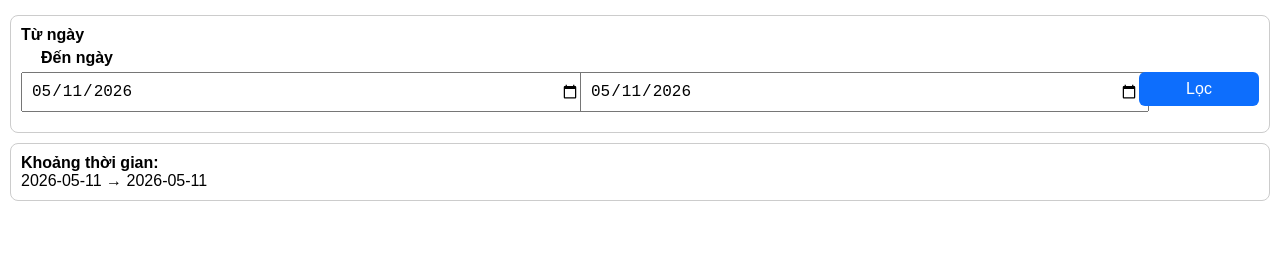
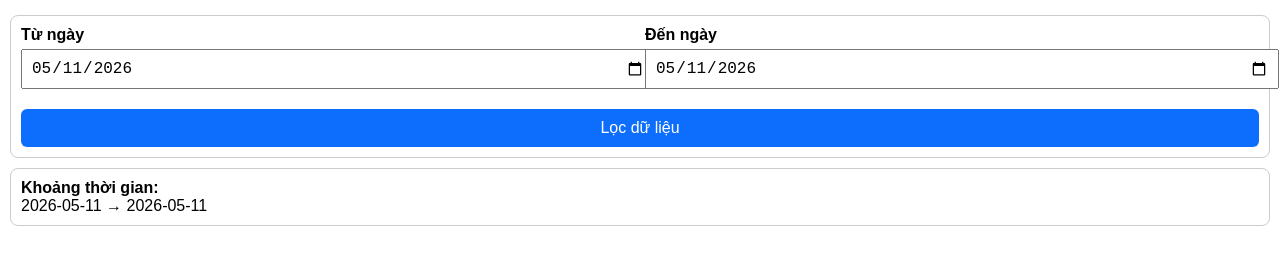
Before and after one commit to lehuulong1611-tech/cuonghuong-api, a website: page xlthue.html in a window 1280 px wide. Shown: the part 44-308 px from the top of the page. Drawn offline with Linux system fonts and the light colour scheme.

Commit message:
Update xlthue.html

```diff
--- a/xlthue.html
+++ b/xlthue.html
@@ -53,27 +53,33 @@ button {
 <!-- CHỌN NHANH -->
 <div class="box">
 
-    <label style="font-weight:600;">Từ ngày</label>
-    <label style="font-weight:600; margin-left:20px;">Đến ngày</label>
+    <div style="display:flex; gap:10px;">
 
-    <div style="display:flex; gap:10px; margin-top:5px;">
-
+        <!-- TỪ NGÀY -->
         <div style="flex:1;">
-            <input type="date" id="fromDate" style="width:100%; padding:8px;">
+            <label style="display:block; font-weight:600; margin-bottom:5px;">
+                Từ ngày
+            </label>
+            <input type="date" id="fromDate"
+                style="width:100%; padding:8px;">
         </div>
 
+        <!-- ĐẾN NGÀY -->
         <div style="flex:1;">
-            <input type="date" id="toDate" style="width:100%; padding:8px;">
-        </div>
-
-        <div style="width:120px;">
-            <button onclick="filterRange()"
-                style="width:100%; padding:8px; background:#0d6efd; color:white; border:none; border-radius:6px;">
-                Lọc
-            </button>
+            <label style="display:block; font-weight:600; margin-bottom:5px;">
+                Đến ngày
+            </label>
+            <input type="date" id="toDate"
+                style="width:100%; padding:8px;">
         </div>
 
     </div>
+
+    <button onclick="filterRange()"
+        style="margin-top:10px; width:100%; padding:10px;
+        background:#0d6efd; color:white; border:none; border-radius:6px;">
+        Lọc dữ liệu
+    </button>
 
 </div>
 
```
